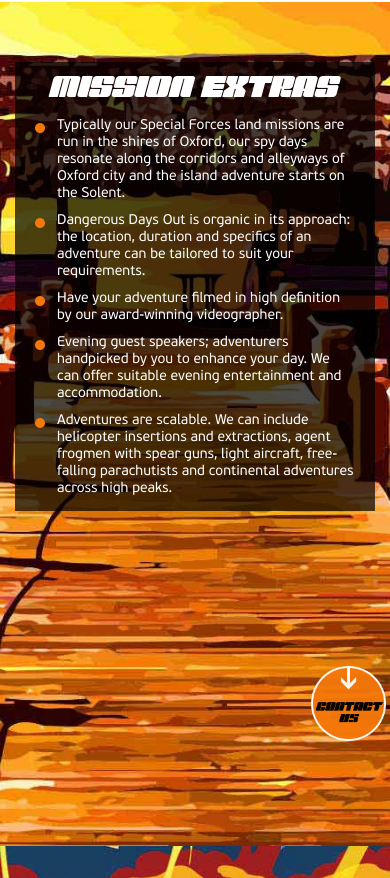
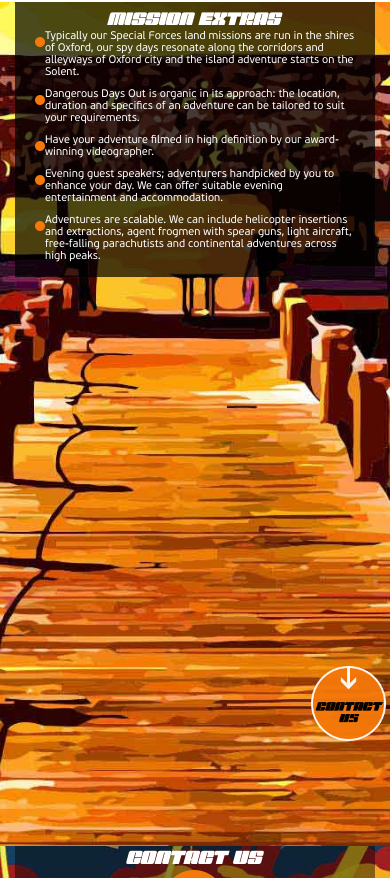
Before and after one commit to dBlyshchyk/dblyshchyk.github.io, a plain HTML site: page index.html in a window 390 px wide. Shown: the part 1686-2564 px from the top of the page. Drawn offline with Linux system fonts and the light colour scheme.

Commit message:
page 2 , page 3 iphone

```diff
--- a/css/style2.css
+++ b/css/style2.css
@@ -41,7 +41,6 @@ html. body {
     right: 6.5%;
     bottom: 120px;
 }
-
 .level-1 {
     overflow: hidden;
     height: 100%;
@@ -589,7 +588,7 @@ html[xmlns] .slides {
     right: 240px;
 }
 .flex-direction-nav li:first-child {
-    left: 50px;
+    left: 40px;
     right: auto;
 }
 .flex-direction-nav .prev, .flex-direction-nav .next {
@@ -659,11 +658,6 @@ html[xmlns] .slides {
     animation-timing-function: linear;
     animation-iteration-count: infinite;
 }
-
-
-
-
-
 .black-box .next_level {
     right: 0;
     bottom:-35px;
@@ -730,6 +724,40 @@ html[xmlns] .slides {
     .extra-box, .contact-box {
         width: auto;
     }
+    .extras2 .extra-box {
+        background: rgba(0, 0, 0, 0.7);
+        overflow:hidden;
+        color: #fff;
+        width: 100%;
+        margin: 0px 0px;
+    }
+    .extras2 h2.s4 {
+        color: #FFFFFF;
+        font-family:'musclenarrow_italic';
+        font-size: 21px;
+        font-style: italic;
+        margin: 0px 0px;
+    }
+    .extras2 .extra-box ul li {
+        background: url(../images/circle.png) no-repeat 0 7px;
+        padding: 0 0 10px 10px;
+        line-height: 12px;
+        font-size: 11px;
+    }
+    .contact-us .contact-box {
+        background: none repeat scroll 0 0 rgba(0, 0, 0, 0.45);
+        margin: 0px 0px;
+        overflow: hidden;
+        padding: 0px;
+        width: 100%;
+    }
+    .contact-us .contact-box h2 {
+        color: #FFFFFF;
+        font-family:'musclenarrow_italic';
+        font-size: 22px;
+        font-style: italic;
+        margin: 0px 0px;
+    }
 }
 @media (max-width: 390px) {
     .text-box1 > p {
@@ -789,8 +817,7 @@ html[xmlns] .slides {
         padding-top: 15px;
     }
 }
-
-@media (max-height: 400px){
+@media (max-height: 400px) {
     .navbar-brand {
         width: 220px;
     }
@@ -809,7 +836,7 @@ html[xmlns] .slides {
     .box-outer {
         padding: 0;
     }
-    .slide1 h2.s1,.slide2 h2.s2, .slide3 h2.s3 {
+    .slide1 h2.s1, .slide2 h2.s2, .slide3 h2.s3 {
         font-size: 26px;
     }
     .text-box1 > p {
@@ -822,7 +849,7 @@ html[xmlns] .slides {
         left: 5px;
     }
 }
-@media (max-height: 330px){
+@media (max-height: 330px) {
     .navbar-brand {
         width: 220px;
     }
@@ -850,7 +877,7 @@ html[xmlns] .slides {
     .text-box1 {
         padding: 10px 10px 10px;
     }
-    .text-box1 > p,.text-box2 p {
+    .text-box1 > p, .text-box2 p {
         font-size: 12px;
         line-height: 18px;
     }
@@ -858,7 +885,7 @@ html[xmlns] .slides {
         bottom: 90px;
     }
 }
-@media (max-width: 250px)and (max-height: 330px){
+@media (max-width: 250px)and (max-height: 330px) {
     .navbar-brand {
         width: 160px;
     }
@@ -874,7 +901,7 @@ html[xmlns] .slides {
     .black-box {
         bottom: 0;
     }
-    .next_level,.flex-direction-nav li, .flex-direction-nav .prev, .flex-direction-nav .next {
+    .next_level, .flex-direction-nav li, .flex-direction-nav .prev, .flex-direction-nav .next {
         width: 50px;
         height: 50px;
     }
@@ -894,7 +921,7 @@ html[xmlns] .slides {
         line-height: 10px;
     }
 }
-@media (max-height: 240px){
+@media (max-height: 240px) {
     .navbar-brand {
         width: 175px;
     }
@@ -910,7 +937,7 @@ html[xmlns] .slides {
     .black-box {
         bottom: 0;
     }
-    .next_level,.flex-direction-nav li, .flex-direction-nav .prev, .flex-direction-nav .next {
+    .next_level, .flex-direction-nav li, .flex-direction-nav .prev, .flex-direction-nav .next {
         width: 50px;
         height: 50px;
     }
@@ -931,7 +958,7 @@ html[xmlns] .slides {
         font-size: 14px;
     }
 }
-@media (max-height: 610px){
+@media (max-height: 610px) {
     .text-box1 {
         margin-top: 0;
     }
```
